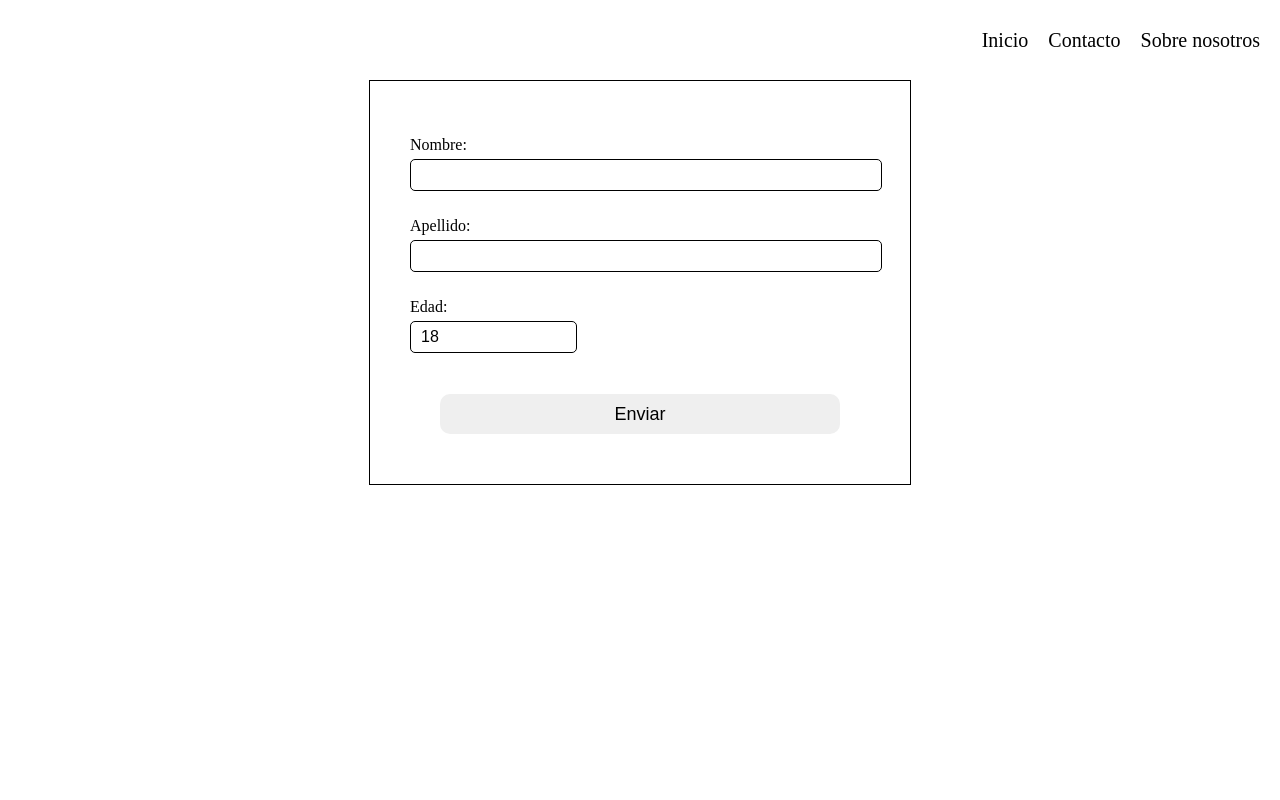
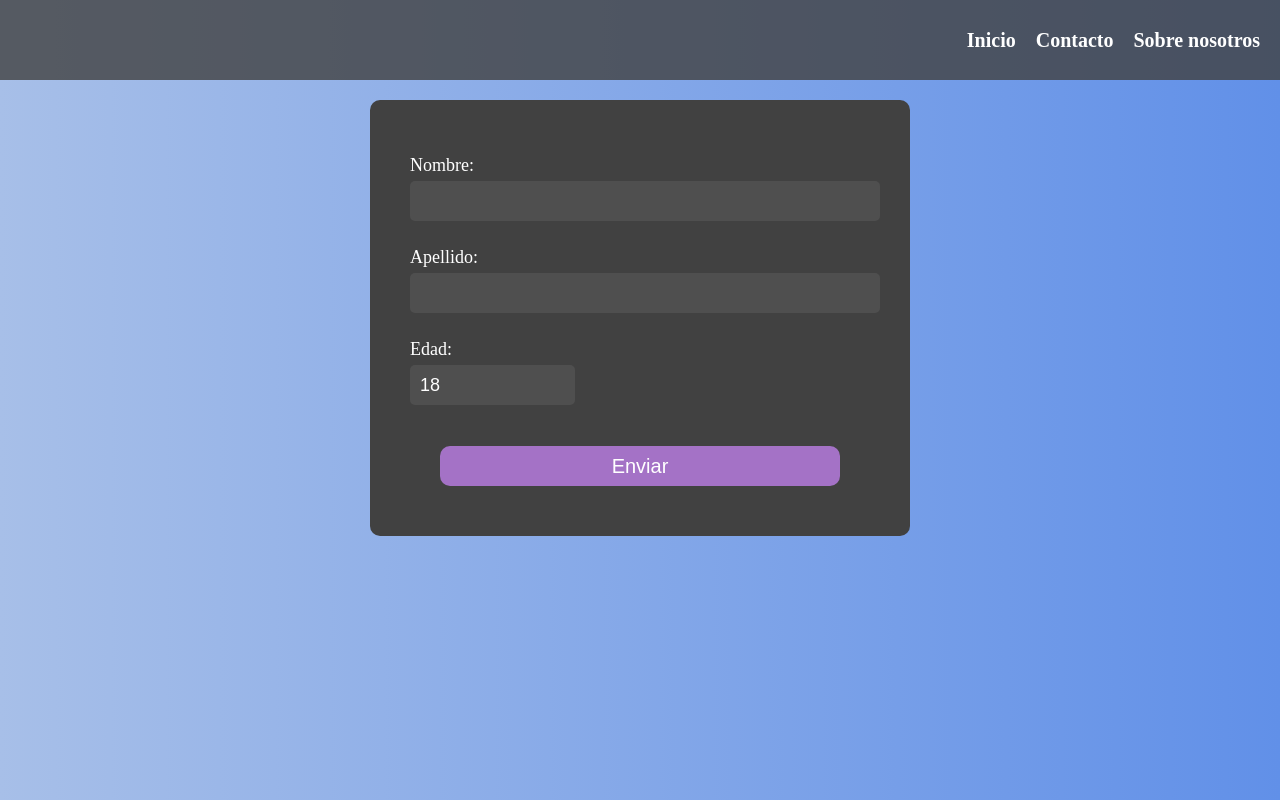
Before and after one commit to Alejvo/FormTest, a plain HTML site: page index.html in a window 1280 px wide. Drawn offline with Linux system fonts and the light colour scheme.

Commit message:
Update styles.css

```diff
--- a/styles.css
+++ b/styles.css
@@ -1,6 +1,14 @@
 *{
     margin: 0;
     padding: 0;
+}
+body{
+    background: #6190E8;
+        /* fallback for old browsers */
+        background: -webkit-linear-gradient(to right, #A7BFE8, #6190E8);
+        /* Chrome 10-25, Safari 5.1-6 */
+        background: linear-gradient(to right, #A7BFE8, #6190E8);
+        /* W3C, IE 10+/ Edge, Firefox 16+, Chrome 26+, Opera 12+, Safari 7+ */
 }
 .navbar{
     display: flex;
@@ -9,6 +17,8 @@
     height: 80px;
     align-items: center;
     justify-content: end;
+    background-color: rgba(65, 65, 65,.8);
+    margin-bottom: 20px;
 }
 .navbar-list{
     display: flex;
@@ -16,12 +26,15 @@
     margin: auto 20px;
     list-style-type: none;
     gap: 0 20px;
+
 }
 .navbar-list-item >a {
     font-size: 20px;
     text-decoration: none;
-    color: black;
+    color: white;
+    font-weight: bold;
 }
+
 .form{
     display: flex;
     flex-direction: column;
@@ -29,21 +42,29 @@
     margin: 0 auto;
     padding: 50px 40px;
     gap: 5px 0;
-    border: 1px solid black;
+    border-radius: 10px;
+    background-color: rgba(65, 65, 65);
+}
+.form > h1{
+    margin: 0 auto;
+    color: white;
 }
 .form > label{
-    font-size: 16px;
+    font-size: 18px;
     margin-top: 5px;
+    color: white;
 }
 .form > .form-input{
-    height: 30px;
+    height: 40px;
     width: 100%;
     outline: none;
-    border: 1px solid black;
+    border: none;
     padding-left: 10px;
-    font-size: 16px;
+    font-size: 18px;
     border-radius: 5px;
     margin-bottom: 16px;
+    background-color: #4f4f4f;
+    color: white;
 }
 #edad{
     width: 150px;
@@ -57,5 +78,10 @@
     width: 400px;
     margin: 20px auto 0 auto;
     cursor: pointer;
-    font-size: 18px;
+    font-size: 20px;
+    background-color: #a472c6;
+    color: white;
 }
+.form-send:hover{
+    background-color: #9a5cc4;
+}
```
